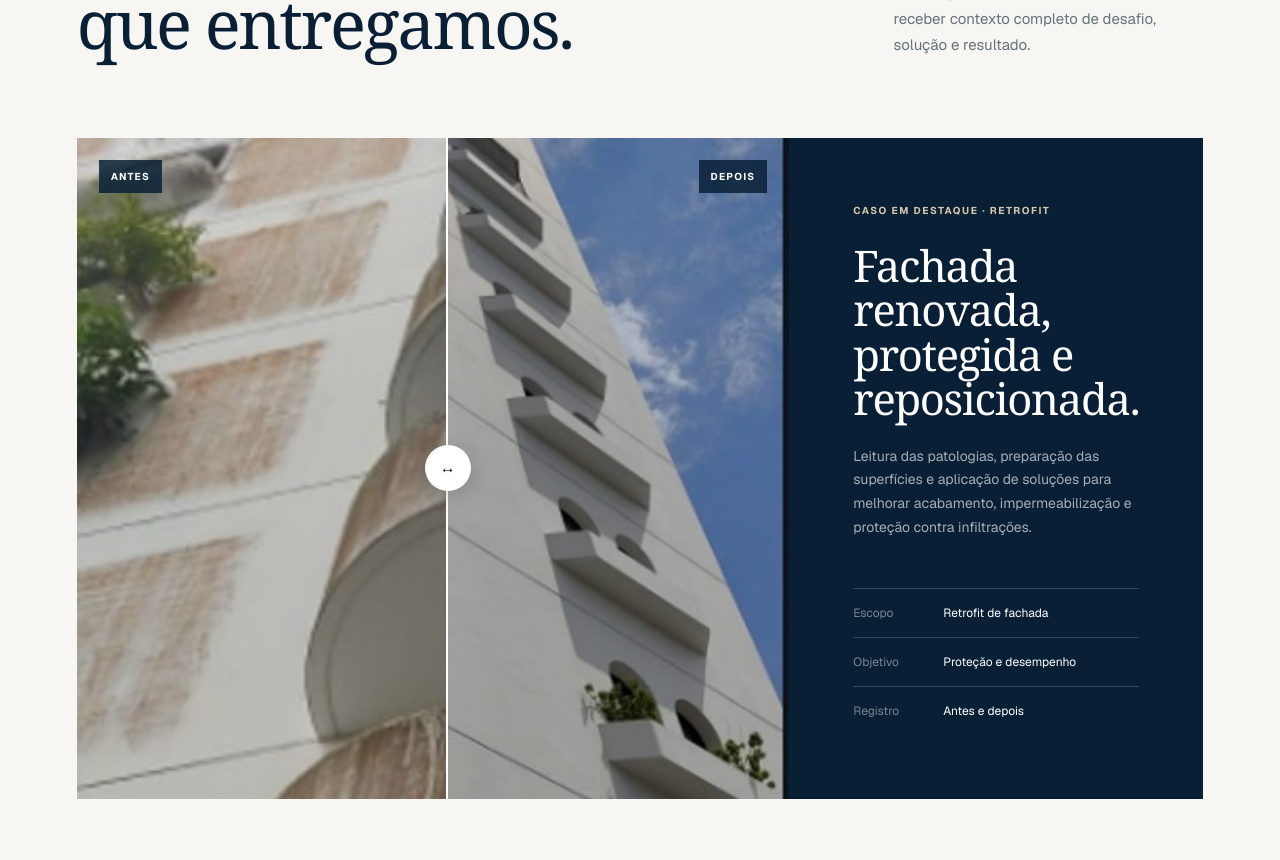
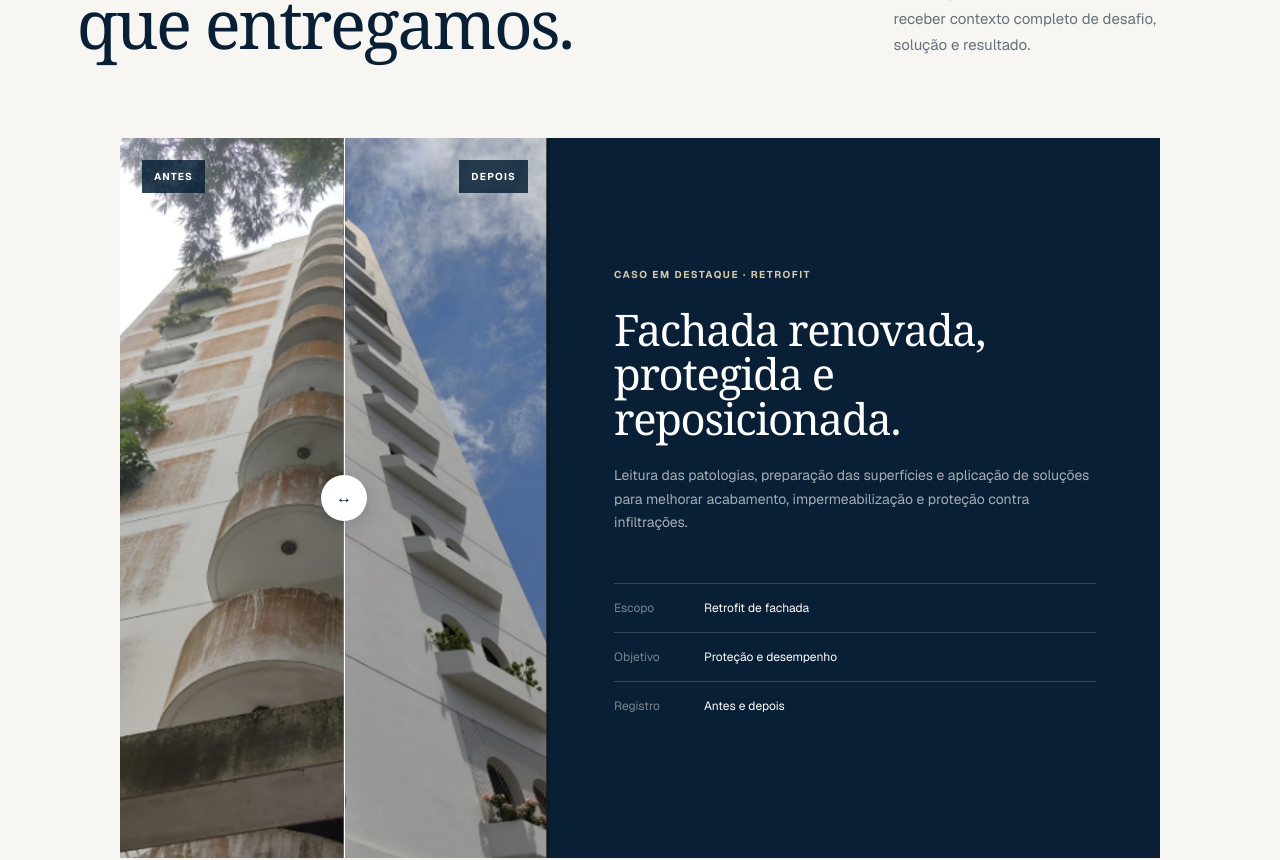
Before and after one commit to bruno-saintz/site-randaza, a Next.js app: page / in a window 1280 px wide. Shown: the part 3860-4720 px from the top of the page. Built offline with nearby package versions, Linux system fonts and the light colour scheme.

Commit message:
fix: melhora comparador de fachada no desktop

```diff
--- a/app/components.tsx
+++ b/app/components.tsx
@@ -70,8 +70,8 @@ export function BeforeAfter() {
   const [position, setPosition] = useState(52);
   return (
     <div className="before-after" style={{ '--split': `${position}%` } as React.CSSProperties}>
-      <Image src="/images/fachada-depois-01.jpg" alt="Fachada renovada após retrofit" fill sizes="(max-width: 900px) 100vw, 55vw" />
-      <div className="before-layer"><Image src="/images/fachada-antes-01.jpg" alt="Fachada antes do retrofit, com manchas e desgaste" fill sizes="(max-width: 900px) 100vw, 55vw" /></div>
+      <Image src="/images/fachada-depois-original.png" alt="Fachada renovada após retrofit" fill sizes="(max-width: 680px) 100vw, (max-width: 980px) 40vw, 430px" />
+      <div className="before-layer"><Image src="/images/fachada-antes-original.png" alt="Fachada antes do retrofit, com manchas e desgaste" fill sizes="(max-width: 680px) 100vw, (max-width: 980px) 40vw, 430px" /></div>
       <span className="compare-label before-label">Antes</span><span className="compare-label after-label">Depois</span>
       <div className="compare-line" aria-hidden="true"><i>↔</i></div>
       <label className="sr-only" htmlFor="comparison">Comparar fachada antes e depois</label>
--- a/app/globals.css
+++ b/app/globals.css
@@ -112,11 +112,11 @@ section { scroll-margin-top:88px; }
 .projects-head { display:grid; grid-template-columns:1.5fr .65fr; gap:clamp(40px,8vw,130px); align-items:end; margin:64px 0 80px; }
 .projects-head h2 { max-width:900px; color:var(--navy); font-size:clamp(44px,5.25vw,78px); line-height:1.02; }
 .projects-head>p { margin:0; color:var(--muted); font-size:15px; line-height:1.75; }
-.feature-project { display:grid; grid-template-columns:1.48fr .72fr; min-height:620px; background:white; }
-.before-after { --split:52%; position:relative; min-height:620px; overflow:hidden; background:#ccd2d6; }
-.before-after img { object-fit:cover; }
-.before-layer { position:absolute; inset:0; width:var(--split); overflow:hidden; border-right:1px solid white; }
-.before-layer img { width:calc(100vw - 12vw)!important; max-width:none!important; }
+.feature-project { display:grid; grid-template-columns:minmax(360px,430px) minmax(0,1fr); max-width:1040px; min-height:720px; margin-inline:auto; background:white; }
+.before-after { --split:52%; position:relative; min-height:720px; overflow:hidden; background:#ccd2d6; }
+.before-after img { object-fit:cover; object-position:center; }
+.before-layer { position:absolute; inset:0; width:100%; overflow:hidden; clip-path:inset(0 calc(100% - var(--split)) 0 0); }
+.before-layer img { width:100%!important; max-width:100%!important; }
 .compare-label { position:absolute; top:22px; z-index:2; padding:9px 12px; background:rgba(8,31,53,.84); color:white; font-size:10px; font-weight:650; letter-spacing:.12em; text-transform:uppercase; }
 .before-label { left:22px; }.after-label { right:22px; }
 .compare-line { position:absolute; top:0; bottom:0; left:var(--split); z-index:3; width:1px; background:white; pointer-events:none; }
@@ -181,7 +181,7 @@ section { scroll-margin-top:88px; }
 @media (max-width:980px) {
   .manifesto-copy,.services-heading,.projects-head,.transparency-grid,.method-head,.differentials-head,.history { grid-template-columns:1fr; }
   .manifesto-copy>p:last-child { margin-top:0; }.services-heading>p:last-child { max-width:560px; }.service-row { grid-template-columns:54px 1fr 220px 28px; }
-  .feature-project { grid-template-columns:1fr; }.before-after { min-height:560px; }.project-grid { grid-template-columns:1fr 1fr; }.project-grid article:last-child { grid-column:span 2; }
+  .feature-project { grid-template-columns:minmax(320px,.78fr) minmax(0,1fr); max-width:880px; min-height:650px; }.before-after { min-height:650px; }.project-grid { grid-template-columns:1fr 1fr; }.project-grid article:last-child { grid-column:span 2; }
   .system-frame { transform:none; }.method-steps { grid-template-columns:1fr 1fr; gap:50px 0; }.method-steps article:nth-child(3) { border-left:0; padding-left:0; }
   .differentials-grid { grid-template-columns:repeat(3,minmax(0,1fr)); gap:clamp(28px,5vw,54px); }
   .history-image { min-height:580px; }.history-copy { padding-bottom:30px; }
@@ -189,7 +189,7 @@ section { scroll-margin-top:88px; }
 @media (max-width:680px) {
   .section-shell { padding-inline:20px; }.manifesto { padding-top:90px; padding-bottom:90px; }.manifesto-copy { margin-top:38px; }.commitments { grid-template-columns:1fr; margin-top:60px; }.commitments article,.commitments article+article { min-height:auto; padding:28px 0 34px; border-right:0; border-bottom:1px solid var(--line); }.commitments h3 { margin-top:34px; }
   .services-section { padding:90px 0; }.services-list { margin-top:55px; }.service-row { grid-template-columns:40px 1fr 24px; gap:16px; padding:24px 0; }.service-image { grid-column:2/4; grid-row:2; height:180px; }.service-row h3 { font-size:31px; }
-  .projects { padding-top:90px; padding-bottom:90px; }.projects-head { margin:38px 0 50px; }.feature-project { margin-inline:-20px; }.before-after { min-height:500px; }.before-layer img { width:100vw!important; }.feature-copy { padding:38px 24px; }.project-grid { grid-template-columns:1fr; margin-top:48px; }.project-grid article:last-child { grid-column:auto; }
+  .projects { padding-top:90px; padding-bottom:90px; }.projects-head { margin:38px 0 50px; }.feature-project { grid-template-columns:1fr; max-width:none; min-height:0; margin-inline:-20px; }.before-after { min-height:500px; }.feature-copy { padding:38px 24px; }.project-grid { grid-template-columns:1fr; margin-top:48px; }.project-grid article:last-child { grid-column:auto; }
   .transparency { padding:90px 0 110px; }.transparency-grid { gap:55px; }.system-body { grid-template-columns:1fr; }.system-body aside { display:none; }.system-content { padding:20px; }.system-report { grid-template-columns:1fr; }.report-photo { min-height:200px; }.system-stats { gap:7px; }.system-stats div { padding:12px 8px; }
   .method { padding-top:90px; padding-bottom:90px; }.method-head { margin:38px 0 65px; }.method-steps { grid-template-columns:1fr; gap:0; }.method-steps article,.method-steps article+article { min-height:auto; padding:28px 0 40px; border-left:0; border-bottom:1px solid var(--line); }.method-steps i { margin:20px 0 30px; }
   .differentials { padding:90px 0; }.differentials-head { margin-bottom:55px; }.differentials-grid { grid-template-columns:1fr; gap:0; }.differentials-grid article,.differentials-grid article:last-child { grid-column:auto; max-width:none; padding:32px 0 38px; border-bottom:1px solid rgba(255,255,255,.14); }.differentials-grid h3 { min-height:0; margin-top:30px; }
```
Also changed, not shown: public/images/fachada-antes-original.png (added), public/images/fachada-depois-original.png (added).
